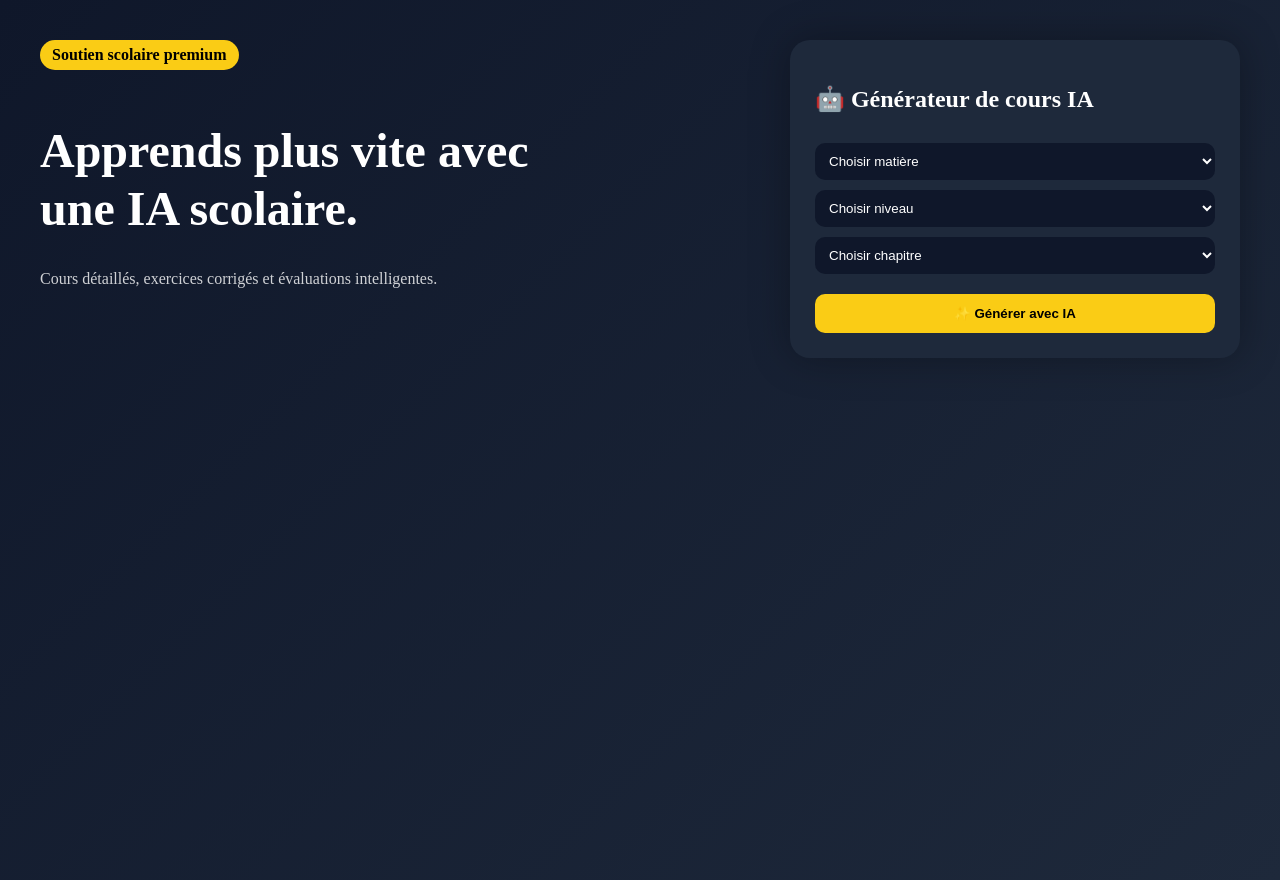
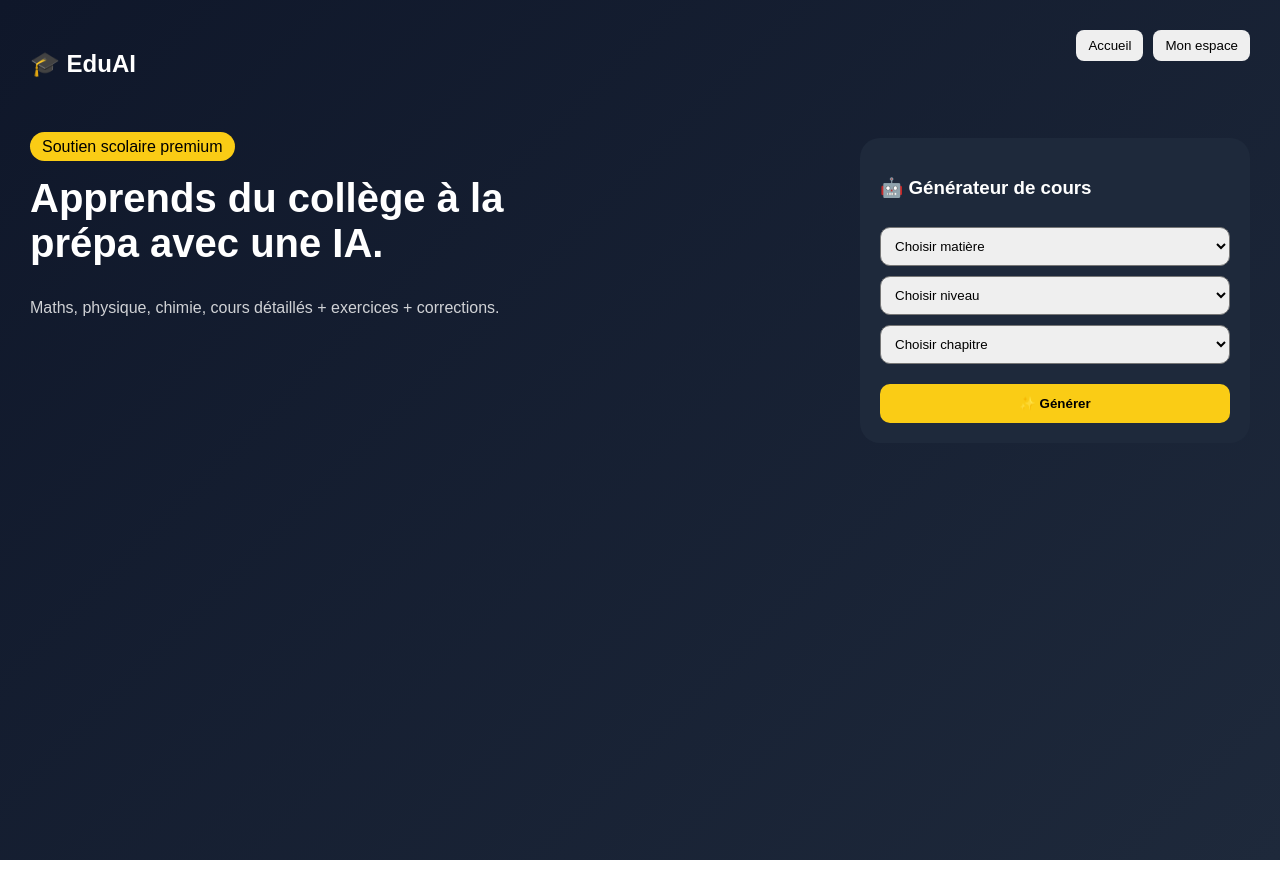
Before and after one commit to samighazouani1234-lab/soutien-scolaire, a Next.js app: page / in a window 1280 px wide. Built offline with nearby package versions, Linux system fonts and the light colour scheme.

Commit message:
Update page.tsx

```diff
--- a/app/page.tsx
+++ b/app/page.tsx
@@ -1,21 +1,7 @@
 "use client";
 
 import { useState } from "react";
-
-const data = {
-  Mathématiques: {
-    "6e": ["Fractions", "Nombres décimaux", "Proportionnalité"],
-    "5e": ["Fractions", "Pourcentages", "Géométrie"],
-    "4e": ["Puissances", "Equations", "Pythagore"],
-    "3e": ["Fonctions", "Statistiques", "Trigonométrie"],
-  },
-  Physique: {
-    "6e": ["Matière", "Energie"],
-    "5e": ["Forces", "Mouvement"],
-    "4e": ["Electricité", "Vitesse"],
-    "3e": ["Ondes", "Optique"],
-  },
-};
+import { data } from "@/data/courses";
 
 export default function Home() {
   const [matiere, setMatiere] = useState("");
@@ -24,20 +10,31 @@ export default function Home() {
   const [answer, setAnswer] = useState("");
   const [loading, setLoading] = useState(false);
 
+  // niveaux dynamiques
   const niveaux = matiere ? Object.keys(data[matiere]) : [];
+
+  // chapitres dynamiques
   const chapitres =
     matiere && niveau ? data[matiere][niveau] : [];
 
   async function generate() {
     if (!matiere || !niveau || !chapitre) {
-      alert("Choisis tout !");
+      alert("Choisis matière, niveau et chapitre");
       return;
     }
 
     setLoading(true);
     setAnswer("");
 
-    const question = `${matiere} ${niveau} ${chapitre}`;
+    const question = `
+Cours complet de ${matiere} niveau ${niveau} sur ${chapitre}
+avec :
+- explication simple
+- exemple
+- exercices
+- corrections
+- évaluation
+`;
 
     const res = await fetch("/api/ia", {
       method: "POST",
@@ -53,65 +50,43 @@ export default function Home() {
   }
 
   return (
-    <main style={{
-      minHeight: "100vh",
-      background: "linear-gradient(135deg, #0f172a, #1e293b)",
-      color: "white",
-      padding: "40px"
-    }}>
+    <main style={styles.page}>
+
+      {/* HEADER */}
+      <header style={styles.header}>
+        <h2>🎓 EduAI</h2>
+        <div>
+          <button style={styles.navBtn}>Accueil</button>
+          <button style={styles.navBtn}>Mon espace</button>
+        </div>
+      </header>
 
       {/* HERO */}
-      <div style={{
-        display: "flex",
-        justifyContent: "space-between",
-        gap: "40px",
-        flexWrap: "wrap"
-      }}>
+      <section style={styles.hero}>
+        <div style={styles.left}>
+          <span style={styles.badge}>Soutien scolaire premium</span>
 
-        {/* LEFT */}
-        <div style={{ maxWidth: "500px" }}>
-          <div style={{
-            background: "#facc15",
-            color: "black",
-            display: "inline-block",
-            padding: "6px 12px",
-            borderRadius: "20px",
-            fontWeight: "bold",
-            marginBottom: "20px"
-          }}>
-            Soutien scolaire premium
-          </div>
-
-          <h1 style={{
-            fontSize: "48px",
-            fontWeight: "bold",
-            lineHeight: "1.2"
-          }}>
-            Apprends plus vite avec une IA scolaire.
+          <h1 style={styles.title}>
+            Apprends du collège à la prépa avec une IA.
           </h1>
 
-          <p style={{ marginTop: "20px", opacity: 0.8 }}>
-            Cours détaillés, exercices corrigés et évaluations intelligentes.
+          <p style={styles.subtitle}>
+            Maths, physique, chimie, cours détaillés + exercices + corrections.
           </p>
         </div>
 
-        {/* RIGHT CARD */}
-        <div style={{
-          background: "#1e293b",
-          padding: "25px",
-          borderRadius: "20px",
-          width: "400px",
-          boxShadow: "0 0 40px rgba(0,0,0,0.3)"
-        }}>
+        {/* CARD IA */}
+        <div style={styles.card}>
+          <h3>🤖 Générateur de cours</h3>
 
-          <h2 style={{ marginBottom: "20px" }}>
-            🤖 Générateur de cours IA
-          </h2>
-
-          {/* SELECTS */}
+          {/* MATIERE */}
           <select
-            onChange={(e) => setMatiere(e.target.value)}
-            style={inputStyle}
+            style={styles.input}
+            onChange={(e) => {
+              setMatiere(e.target.value);
+              setNiveau("");
+              setChapitre("");
+            }}
           >
             <option>Choisir matière</option>
             {Object.keys(data).map((m) => (
@@ -119,9 +94,13 @@ export default function Home() {
             ))}
           </select>
 
+          {/* NIVEAU */}
           <select
-            onChange={(e) => setNiveau(e.target.value)}
-            style={inputStyle}
+            style={styles.input}
+            onChange={(e) => {
+              setNiveau(e.target.value);
+              setChapitre("");
+            }}
           >
             <option>Choisir niveau</option>
             {niveaux.map((n) => (
@@ -129,9 +108,10 @@ export default function Home() {
             ))}
           </select>
 
+          {/* CHAPITRE */}
           <select
+            style={styles.input}
             onChange={(e) => setChapitre(e.target.value)}
-            style={inputStyle}
           >
             <option>Choisir chapitre</option>
             {chapitres.map((c) => (
@@ -139,49 +119,103 @@ export default function Home() {
             ))}
           </select>
 
-          <button
-            onClick={generate}
-            style={{
-              marginTop: "20px",
-              width: "100%",
-              padding: "12px",
-              background: "#facc15",
-              color: "black",
-              borderRadius: "10px",
-              fontWeight: "bold",
-              border: "none",
-              cursor: "pointer"
-            }}
-          >
-            {loading ? "Chargement..." : "✨ Générer avec IA"}
+          {/* BUTTON */}
+          <button style={styles.btn} onClick={generate}>
+            {loading ? "⏳ Génération..." : "✨ Générer"}
           </button>
 
           {/* RESULT */}
           {answer && (
-            <div style={{
-              marginTop: "20px",
-              background: "#0f172a",
-              padding: "15px",
-              borderRadius: "10px",
-              maxHeight: "300px",
-              overflow: "auto",
-              fontSize: "14px"
-            }}>
-              {answer}
+            <div style={styles.result}>
+              <pre style={{ whiteSpace: "pre-wrap" }}>{answer}</pre>
             </div>
           )}
         </div>
-      </div>
+      </section>
     </main>
   );
 }
 
-const inputStyle = {
-  width: "100%",
-  marginTop: "10px",
-  padding: "10px",
-  borderRadius: "10px",
-  border: "none",
-  background: "#0f172a",
-  color: "white"
+const styles: any = {
+  page: {
+    minHeight: "100vh",
+    background: "linear-gradient(135deg,#0f172a,#1e293b)",
+    color: "white",
+    padding: "30px",
+    fontFamily: "Arial",
+  },
+
+  header: {
+    display: "flex",
+    justifyContent: "space-between",
+    marginBottom: "40px",
+  },
+
+  navBtn: {
+    marginLeft: "10px",
+    padding: "8px 12px",
+    borderRadius: "8px",
+    border: "none",
+  },
+
+  hero: {
+    display: "flex",
+    justifyContent: "space-between",
+    flexWrap: "wrap",
+    gap: "40px",
+  },
+
+  left: {
+    maxWidth: "500px",
+  },
+
+  badge: {
+    background: "#facc15",
+    color: "black",
+    padding: "6px 12px",
+    borderRadius: "20px",
+  },
+
+  title: {
+    fontSize: "40px",
+    marginTop: "20px",
+  },
+
+  subtitle: {
+    opacity: 0.8,
+    marginTop: "10px",
+  },
+
+  card: {
+    background: "#1e293b",
+    padding: "20px",
+    borderRadius: "20px",
+    width: "350px",
+  },
+
+  input: {
+    width: "100%",
+    marginTop: "10px",
+    padding: "10px",
+    borderRadius: "10px",
+  },
+
+  btn: {
+    marginTop: "20px",
+    width: "100%",
+    padding: "12px",
+    background: "#facc15",
+    borderRadius: "10px",
+    border: "none",
+    fontWeight: "bold",
+  },
+
+  result: {
+    marginTop: "20px",
+    background: "#0f172a",
+    padding: "10px",
+    borderRadius: "10px",
+    maxHeight: "300px",
+    overflow: "auto",
+  },
 };
```
